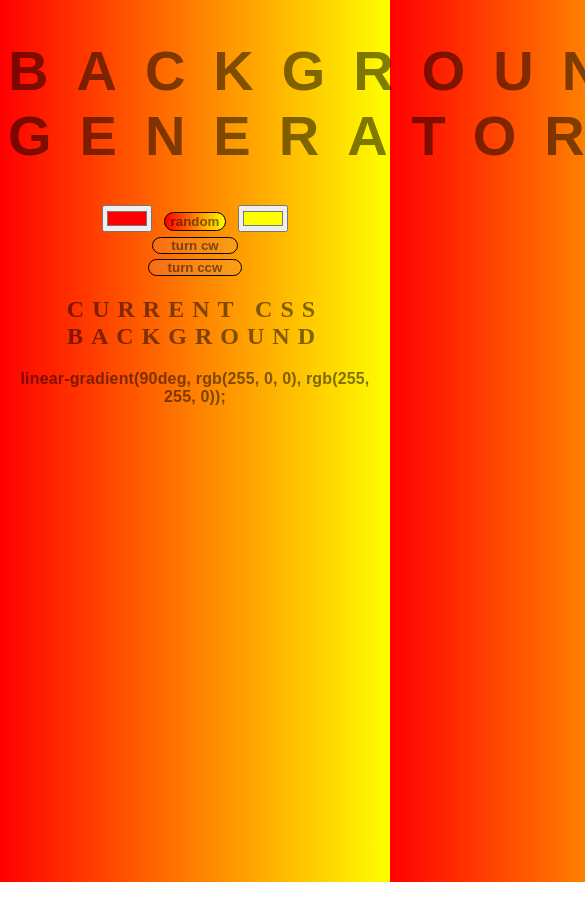
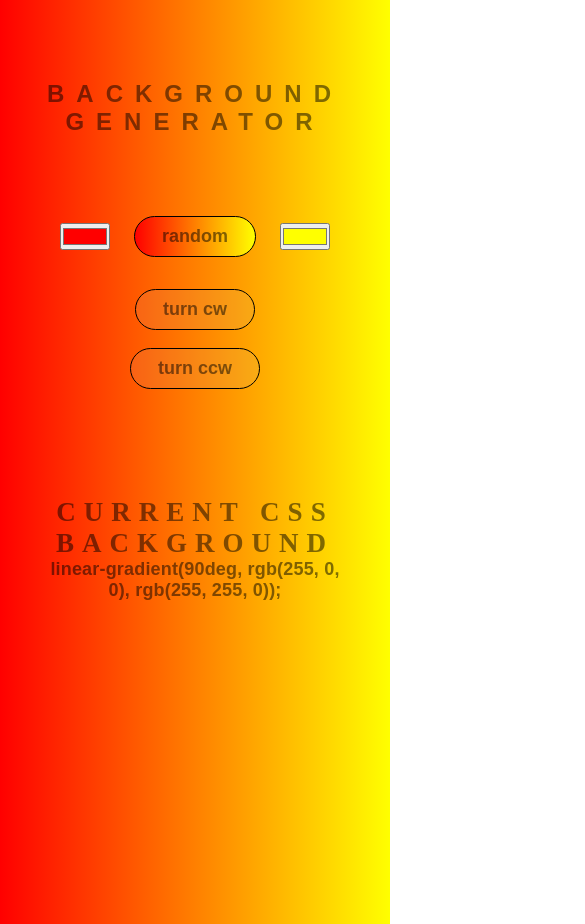
Before and after one commit to Stefano616/background-generator, a plain HTML site: page index.html in a window 390 px wide. Shown: the top 924 px of the page, 585 px wide, since content can reach past the window. Before the commit the page ends 882 px from the top, so only its background shows below. Drawn offline with Linux system fonts and the light colour scheme.

Commit message:
fixed responsiveness

```diff
--- a/index.html
+++ b/index.html
@@ -1,31 +1,30 @@
 <!DOCTYPE html>
 <html lang="en">
-
   <head>
-    <meta charset="UTF-8">
-    <meta http-equiv="X-UA-Compatible" content="IE=edge">
-    <meta name="viewport" content="width=device-width, initial-scale=1.0">
+    <meta charset="UTF-8" />
+    <meta http-equiv="X-UA-Compatible" content="IE=edge" />
+    <meta name="viewport" content="width=device-width, initial-scale=1.0" />
     <title>Background gradient generator</title>
-    <link rel="stylesheet" href="style.css">
+    <link rel="stylesheet" href="style.css" />
+    <script src="script1.js" defer></script>
   </head>
 
   <body id="gradient">
+    <div class="container">
       <h1>Background generator</h1>
-    <input type="color" name="color1" value="#00ff00" class="color1">
+    </div>
+    <div class="container container--input">
+      <div class="container--input__color">
+        <input type="color" name="color1" value="#00ff00" class="color1" />
         <button id="randBtn">random</button>
-
-    <!-- <button>random</button> -->
-    <input type="color" name="color2" value="#ff0000" class="color2">
-
-    <!-- <button>random</button> -->
-    <button class="turnBgBtn">turn cw </button>
+        <input type="color" name="color2" value="#ff0000" class="color2" />
+      </div>
+      <button class="turnBgBtn">turn cw</button>
       <button class="turnBgBtn">turn ccw</button>
-
+    </div>
+    <div class="container container--output">
       <h2>Current CSS background</h2>
-
-
       <h3></h3>
-    <script type="text/javascript" src="script1.js"></script>
+    </div>
   </body>
-
 </html>
--- a/style.css
+++ b/style.css
@@ -1,50 +1,107 @@
+* {
+  margin: 0;
+  padding: 0;
+  box-sizing: border-box;
+}
 html {
   height: 100%;
 }
+body {
+  min-height: 100%;
+  font: "Raleway", sans-serif;
+  color: rgba(0, 0, 0, 0.5);
+  /* text-align: center; */
+  text-transform: uppercase;
+  letter-spacing: 0.5em;
+  background: linear-gradient(90deg, red, yellow);
+  /* background: -webkit-linear-gradient((90deg, red, yellow)); */
+  /* background-repeat: no-repeat; */
+  background-attachment: fixed;
+  /* Standard syntax */
+  /* overflow: hidden; */
+}
 
-body {
-    height: 100%;
-    font: 'Raleway', sans-serif;
-    color: rgba(0, 0, 0, .5);
+.container {
+  width: 80%;
+  margin: 5em auto;
   text-align: center;
-    text-transform: uppercase;
-    letter-spacing: .5em;
-    top: 15%;
-    background: linear-gradient(90deg, red, yellow);
-    /* Standard syntax */
-    overflow: hidden;
+}
+
+.container--input {
+  width: 50%;
+  text-align: center;
+}
+
+.container--output {
+  text-align: center;
+  font-size: 1.5rem;
+}
+
+.container--input__color {
+  /* display: flex;
+  justify-content: center;
+  align-items: center;
+  gap: 2em; */
+  margin-bottom: 2em;
+}
+
+input {
+  width: 20%;
+  max-width: 100px;
+  min-width: 50px;
 }
 
 h1 {
-    font: 600 3.5em 'Raleway', sans-serif;
-    color: rgba(0, 0, 0, .5);
-    text-align: center;
+  font: 600 3.5em "Raleway", sans-serif;
+  color: rgba(0, 0, 0, 0.5);
   text-transform: uppercase;
-    letter-spacing: .5em;
-    width: 100%;
+  letter-spacing: 0.5em;
 }
 
+button {
+  font-family: "Raleway", sans-serif;
+  font-weight: 600;
+  font-size: 1.5rem;
+  padding: 0.5em 1.5em;
+  color: rgba(0, 0, 0, 0.5);
+  background: linear-gradient(90deg, red, yellow);
+  border-radius: 25px;
+  border: 1.5px solid rgba(0, 0, 0, 1);
+}
+
+.turnBgBtn {
+  background: rgba(195, 195, 195, 0.1);
+}
 h3 {
-    font: 900 1em 'Raleway', sans-serif;
-    color: rgba(0, 0, 0, .5);
+  font: 900 1em "Raleway", sans-serif;
+  color: rgba(0, 0, 0, 0.5);
   text-align: center;
   text-transform: none;
   letter-spacing: 0.01em;
 }
 
+@media (max-width: 900px) {
+  h1 {
+    font-size: 2.5rem;
+  }
   button {
-    font-family: 'Raleway', sans-serif;
-    font-weight: 600;
-    color: rgba(0, 0, 0, .5);
-    background: linear-gradient(90deg, red, yellow);
-    border-radius: 10px;
-    border: 1.5px solid rgba(0, 0, 0, 1);
-
+    font-size: 1.125rem;
   }
-
+  .container--output {
+    font-size: 1.125rem;
+  }
+}
+@media (max-width: 600px) {
+  h1 {
+    font-size: 1.5rem;
+  }
+  .container--input__color {
+    display: flex;
+    justify-content: center;
+    align-items: center;
+    gap: 1.5em;
+  }
   .turnBgBtn {
-    background: rgba(195, 195, 195, 0.1);
-    display: block;
-    margin: 5px auto;
-    padding: 0% 5%;
+    margin-bottom: 1em;
   }
+}
```
Lines whose indentation alone changed are shown as unchanged.
